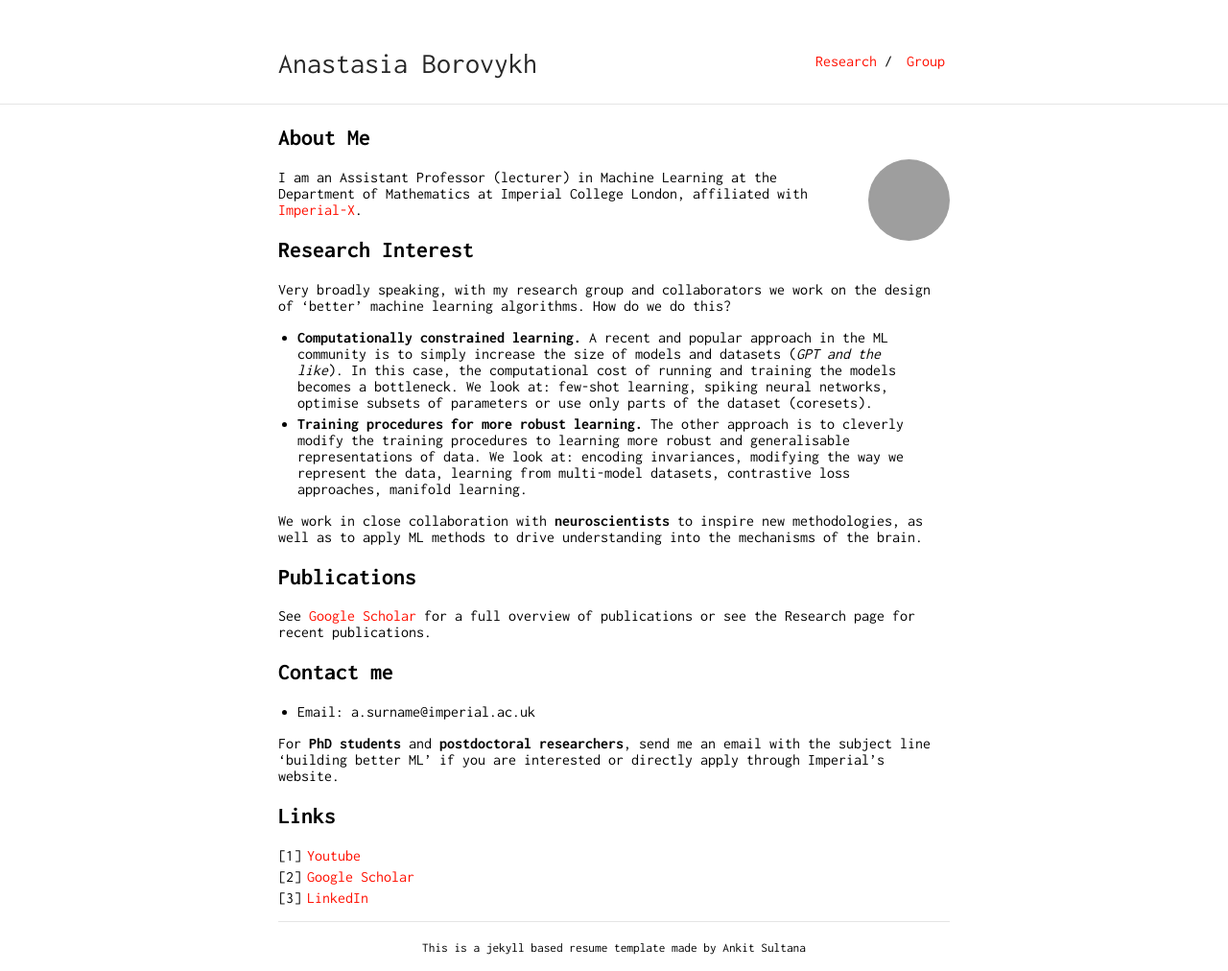
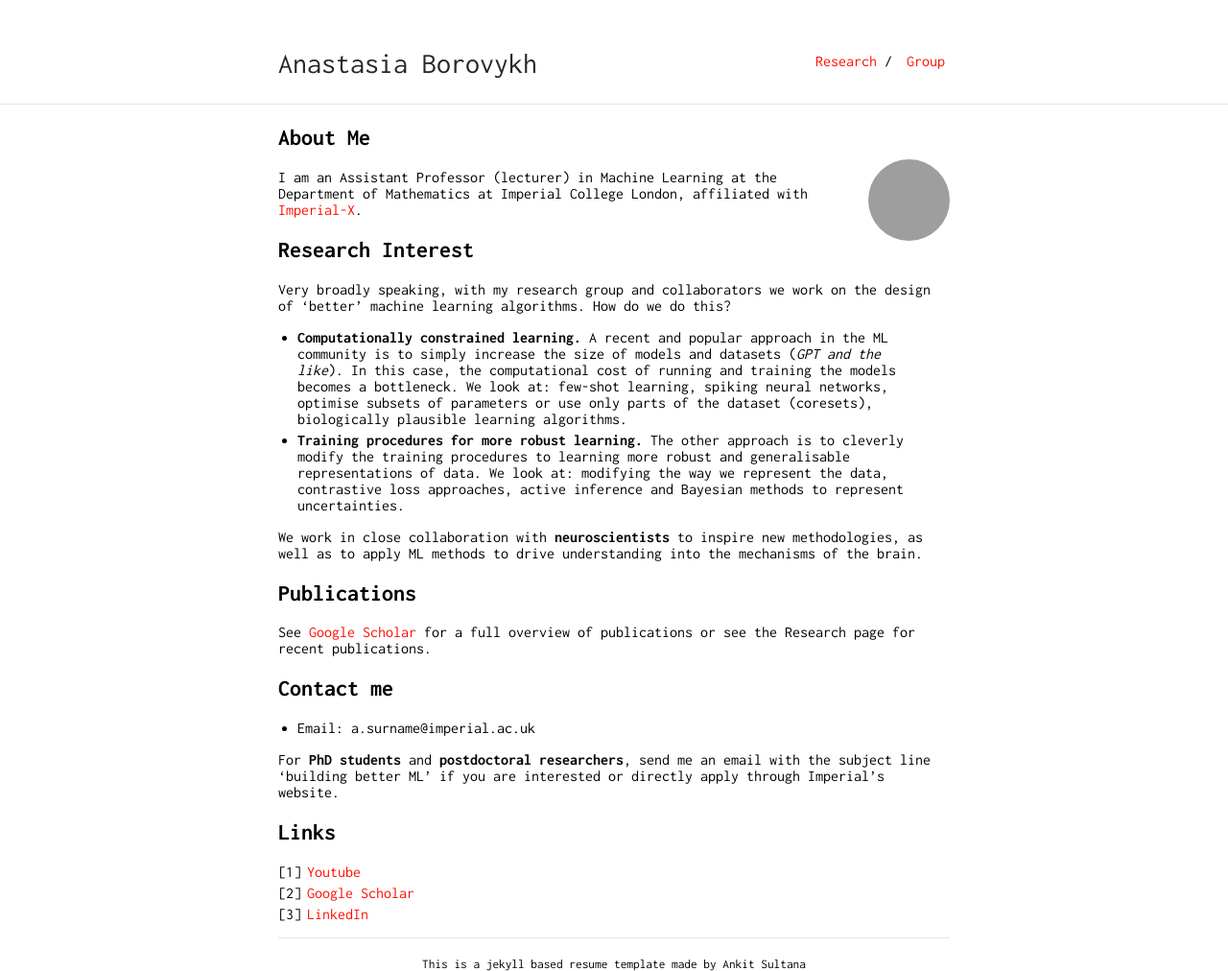
Before and after one commit to abrvkh/abrvkh.github.io, a Jekyll site: the page built from index.md, in a window 1280 px wide. Shown: the whole page at 96% size. Built offline with Jekyll 4.4.1, drawn with Linux system fonts in a browser that asks for light colours; our own code applies the rules of GitHub Pages for plain Markdown files; grey boxes are pictures that could not be loaded.

Commit message:
Updated index

```diff
--- a/index.md
+++ b/index.md
@@ -12,8 +12,8 @@ I am an Assistant Professor (lecturer) in Machine Learning at the Department of
 
 Very broadly speaking, with my research group and collaborators we work on the design of 'better' machine learning algorithms. How do we do this?
 
-* **Computationally constrained learning.** A recent and popular approach in the ML community is to simply increase the size of models and datasets (*GPT and the like*). In this case, the computational cost of running and training the models becomes a bottleneck. We look at: few-shot learning, spiking neural networks, optimise subsets of parameters or use only parts of the dataset (coresets).
-* **Training procedures for more robust learning.** The other approach is to cleverly modify the training procedures to learning more robust and generalisable representations of data. We look at: encoding invariances, modifying the way we represent the data, learning from multi-model datasets, contrastive loss approaches, manifold learning.
+* **Computationally constrained learning.** A recent and popular approach in the ML community is to simply increase the size of models and datasets (*GPT and the like*). In this case, the computational cost of running and training the models becomes a bottleneck. We look at: few-shot learning, spiking neural networks, optimise subsets of parameters or use only parts of the dataset (coresets), biologically plausible learning algorithms.
+* **Training procedures for more robust learning.** The other approach is to cleverly modify the training procedures to learning more robust and generalisable representations of data. We look at: modifying the way we represent the data, contrastive loss approaches, active inference and Bayesian methods to represent uncertainties.
 
 We work in close collaboration with **neuroscientists** to inspire new methodologies, as well as to apply ML methods to drive understanding into the mechanisms of the brain.
 
```
